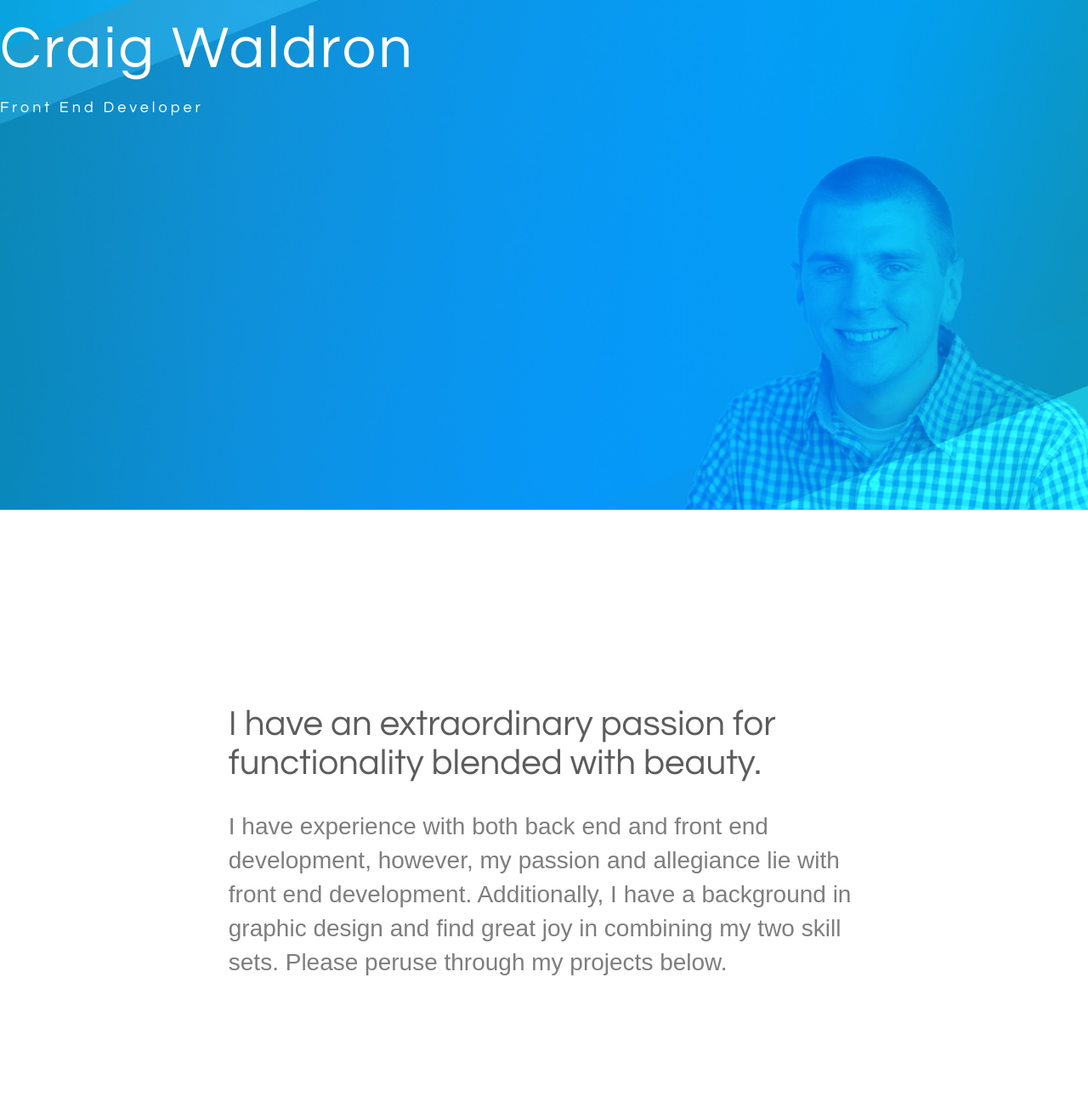
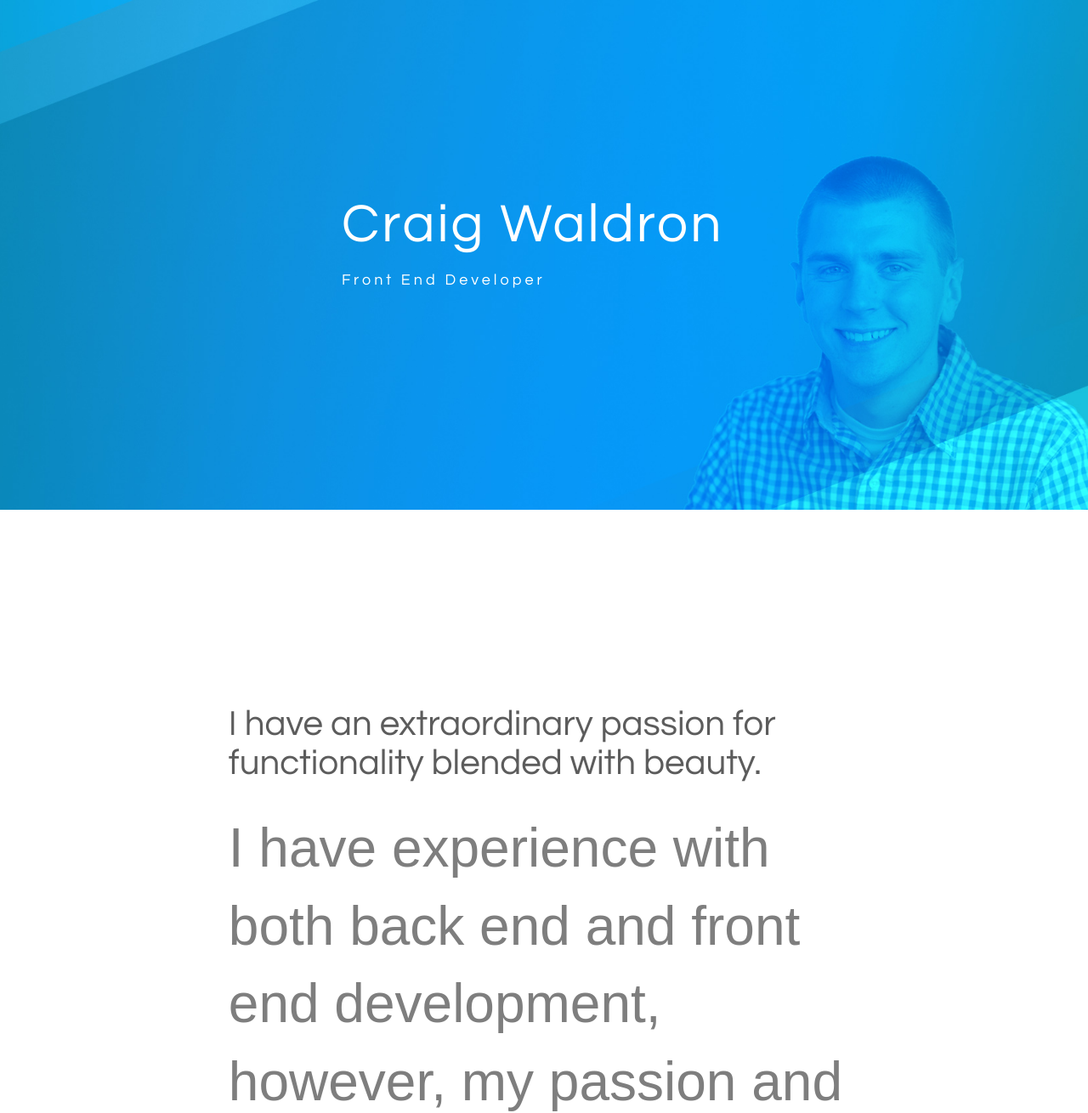
Before and after one commit to craigjwaldron/old-site, a plain HTML site: page index.html in a window 1280 px wide. Shown: the top 1310 px of the page at 85% size. Drawn offline with nearby package versions, Linux system fonts and the light colour scheme.

Commit message:
header fix

```diff
--- a/index.html
+++ b/index.html
@@ -17,6 +17,7 @@
   <body>
     <!-- MAIN HEADER -->
       <div class="mainHeader">
+        <div class="titleContainer">
           <div class="title">
             <div>
               <h1 class="mainTitle">
@@ -27,6 +28,7 @@
             <h1 class="subTitle">
               Front End Developer
             </h1>
+            </div>
           </div>
         </div>
       </div>
--- a/public/css/stylesheet.css
+++ b/public/css/stylesheet.css
@@ -33,17 +33,21 @@ body {
   height: 75vh;
 }
 
+.titleContainer {
+  /*float: left;*/
+}
+
 .title {
   /*position: relative;*/
   width: 70%;
+  padding: 15em;
   margin: 0 auto 5em auto;
-  float: left;
 }
 
 .mainTitle {
   font-family: century gothic, gill sans;
   font-weight: 500;
-  font-size: 70px;
+  font-size: 64px;
   letter-spacing: 3px;
   color: #FFF;
 }
@@ -54,7 +58,6 @@ body {
   font-size: 18px;
   letter-spacing: 4px;
   color: #FFF;
-  padding-left:auto;
 }
 
 /*ABOUT SECTION*/
@@ -75,7 +78,7 @@ body {
 }
 
 .aboutParagraph {
-  font-size: 2em;
+  font-size: 64px;
   font-weight: 100;
   font-family: 'Maven Pro', sans-serif;
   color: #7e7e7e;
```
Lines whose indentation alone changed are shown as unchanged.
